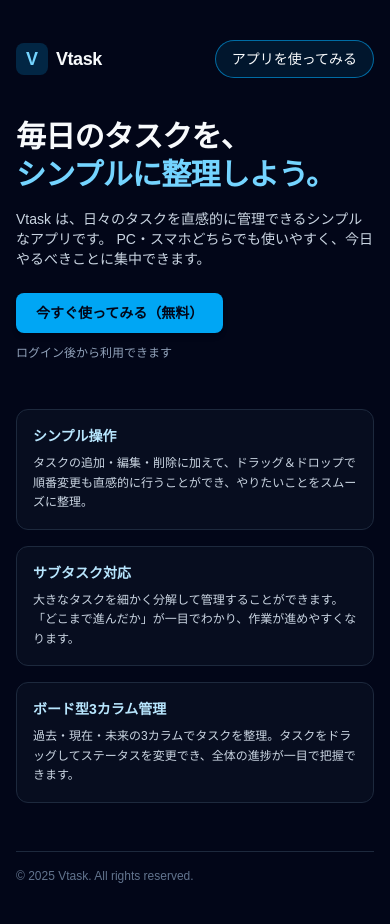
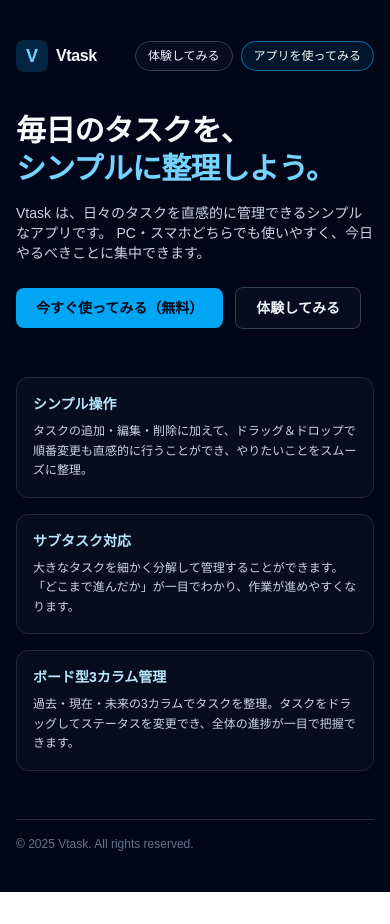
Before and after one commit to taka0410/vtask, a Next.js app: page / in a window 390 px wide. After the commit the page ends 892 px from the top, so only its background shows below. Built offline with nearby package versions, Linux system fonts and the light colour scheme.

Commit message:
feat: LPにゲスト体験導線とUI改善を追加

```diff
--- a/src/app/layout.tsx
+++ b/src/app/layout.tsx
@@ -1,6 +1,9 @@
+// app/layout.tsx
 import type { Metadata } from 'next';
 import { Geist, Geist_Mono } from 'next/font/google';
 import './globals.css';
+
+import { AuthProvider } from '@/contexts/AuthContext'; // ★追加（パスは後述）
 
 const geistSans = Geist({
   variable: '--font-geist-sans',
@@ -24,8 +27,10 @@ export default function RootLayout({
 }) {
   return (
     <html lang="ja">
-      <body>
-        <main>{children}</main>
+      <body className={`${geistSans.variable} ${geistMono.variable}`}>
+        <AuthProvider>
+          <main>{children}</main>
+        </AuthProvider>
       </body>
     </html>
   );
--- a/src/app/page.tsx
+++ b/src/app/page.tsx
@@ -6,20 +6,41 @@ export default function Home() {
     <main className="min-h-screen bg-slate-950 text-slate-50">
       <div className="mx-auto max-w-4xl px-4 py-10 md:py-16">
         {/* Header */}
-        <header className="flex items-center justify-between gap-4 mb-10">
+        <header className="mb-10 flex flex-wrap items-center justify-between gap-3">
           <div className="flex items-center gap-2">
-            <span className="inline-flex h-8 w-8 items-center justify-center rounded-lg bg-sky-500/20 text-sky-300 text-lg font-bold">
+            <span className="inline-flex h-8 w-8 items-center justify-center rounded-lg bg-sky-500/20 text-lg font-bold text-sky-300">
               V
             </span>
-            <span className="text-lg font-semibold tracking-tight">Vtask</span>
+            <span className="text-base font-semibold tracking-tight sm:text-lg">
+              Vtask
+            </span>
           </div>
 
-          <Link
-            href="/app"
-            className="rounded-full border border-sky-500/60 bg-sky-500/10 px-4 py-2 text-sm font-medium hover:bg-sky-500/30 transition"
-          >
-            アプリを使ってみる
-          </Link>
+          <div className="flex items-center gap-2">
+            {/* 体験してみる（ゲスト） */}
+            <Link
+              href="/guest" // ←あなたのゲスト用ルートに合わせて変更
+              className="rounded-full border border-slate-700 bg-slate-900/40 px-3 py-1.5 text-xs font-medium text-slate-100
+                 transition
+                 hover:border-sky-500/60 hover:bg-sky-500/10 hover:shadow-lg hover:shadow-sky-500/20
+                 focus-visible:outline-none focus-visible:ring-2 focus-visible:ring-sky-400/60
+                 active:scale-[0.99] sm:px-4 sm:py-2 sm:text-sm"
+            >
+              体験してみる
+            </Link>
+
+            {/* アプリを使ってみる（ログイン前提） */}
+            <Link
+              href="/app"
+              className="rounded-full border border-sky-500/60 bg-sky-500/10 px-3 py-1.5 text-xs font-medium
+                 transition
+                 hover:bg-sky-500/30 hover:shadow-lg hover:shadow-sky-500/20
+                 focus-visible:outline-none focus-visible:ring-2 focus-visible:ring-sky-400/60
+                 active:scale-[0.99] sm:px-4 sm:py-2 sm:text-sm"
+            >
+              アプリを使ってみる
+            </Link>
+          </div>
         </header>
 
         {/* Hero */}
@@ -38,13 +59,22 @@ export default function Home() {
           <div className="flex flex-wrap items-center gap-3">
             <Link
               href="/app"
-              className="rounded-lg bg-sky-500 px-5 py-2.5 text-sm md:text-base font-semibold text-slate-950 shadow-md hover:bg-sky-400 transition"
+              className="rounded-lg bg-sky-500 px-5 py-2.5 text-sm font-semibold text-slate-950 shadow-md
+               transition hover:bg-sky-400"
             >
               今すぐ使ってみる（無料）
             </Link>
-            <span className="text-xs md:text-sm text-slate-400">
-              ログイン後から利用できます
-            </span>
+
+            <Link
+              href="/guest" // ←あなたのゲスト用ルートに合わせて変更
+              className="rounded-lg border border-slate-700 bg-slate-900/40 px-5 py-2.5 text-sm font-semibold text-slate-100
+               transition
+               hover:border-sky-500/60 hover:bg-sky-500/10 hover:shadow-lg hover:shadow-sky-500/20
+               focus-visible:outline-none focus-visible:ring-2 focus-visible:ring-sky-400/60
+               active:scale-[0.99]"
+            >
+              体験してみる
+            </Link>
           </div>
         </section>
 
--- /dev/null
+++ b/src/contexts/AuthContext.tsx
@@ -0,0 +1,32 @@
+'use client';
+
+import { createContext, useContext, useState } from 'react';
+import { User } from 'firebase/auth';
+
+type AuthContextType = {
+  user: User | null;
+  setUser: (user: User | null) => void;
+  isGuest: boolean;
+  setIsGuest: (value: boolean) => void;
+};
+
+const AuthContext = createContext<AuthContextType | undefined>(undefined);
+
+export const AuthProvider = ({ children }: { children: React.ReactNode }) => {
+  const [user, setUser] = useState<User | null>(null);
+  const [isGuest, setIsGuest] = useState(false);
+
+  return (
+    <AuthContext.Provider value={{ user, setUser, isGuest, setIsGuest }}>
+      {children}
+    </AuthContext.Provider>
+  );
+};
+
+export const useAuth = () => {
+  const context = useContext(AuthContext);
+  if (!context) {
+    throw new Error('useAuth must be used within AuthProvider');
+  }
+  return context;
+};
```
Also changed, not shown: 1 other file (tests, documents, lock files or other folders).
